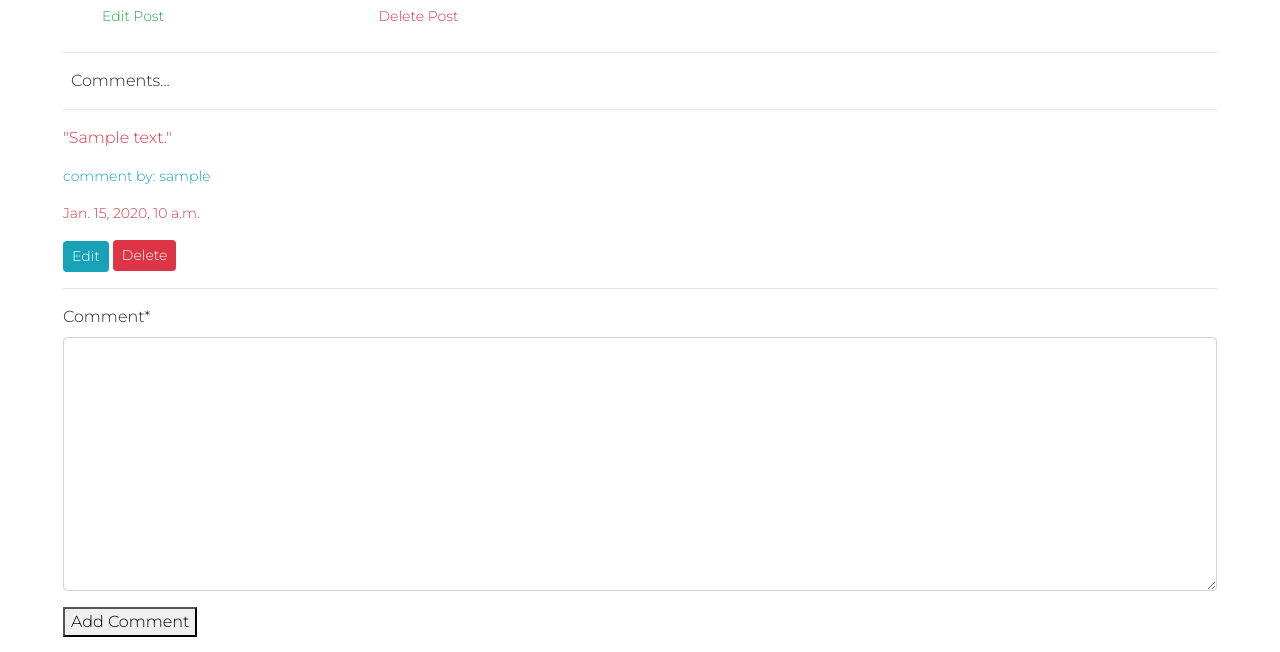
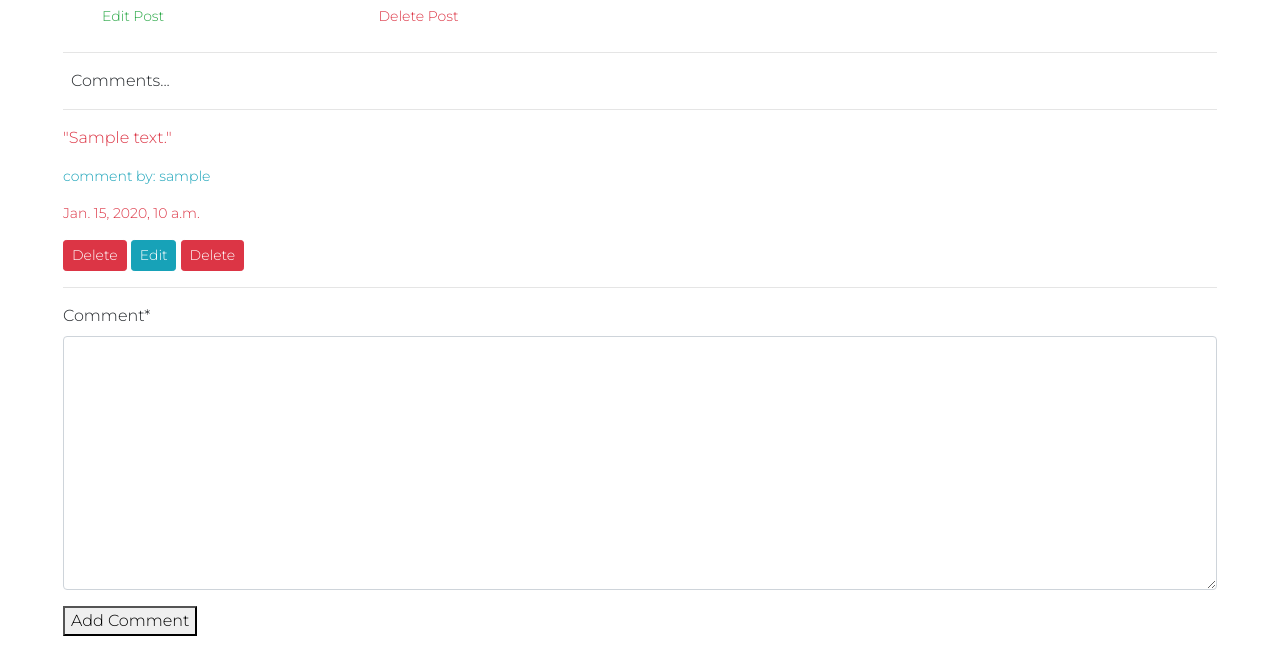
Before and after one commit to BegumDev/zafiya2, a Django app: page /blog/read_post/1 in a window 1280 px wide. Shown: the part 438-1090 px from the top of the page. Run offline with Django 3.2, Linux system fonts and the light colour scheme; a user stored in the database is signed in; tables that the repository leaves empty hold one stand-in row (values such as "Sample post"); some libraries are stand-ins or nearby versions.

Commit message:
Add security to all blog app to allow authorised users to perform CRUD funcitons on their respected post/comment.

```diff
--- a/blog/templates/blog/read_post.html
+++ b/blog/templates/blog/read_post.html
@@ -38,9 +38,12 @@
                     <p class="text-danger">"{{ x.comment }}"</p>
                     <small><p class="text-info">comment by: {{ x.comment_author }}</p></small>
                     <small><p class="text-danger">{{ x.date }}</p></small>
+                    {% if request.user.is_superuser %}
+                        <small><a class="btn btn-sm btn-danger" href="{% url 'delete_comment' x.id %}">Delete</a></small>
+                    {% endif %}
                     {% if request.user == x.comment_author %}
                         <small><a class="btn btn-sm btn-info" href="{% url 'edit_comment' x.id %}">Edit</a></small>
-                        <small></small><a class="btn btn-sm btn-danger" href="{% url 'delete_comment' x.id %}">Delete</a></small>
+                        <small><a class="btn btn-sm btn-danger" href="{% url 'delete_comment' x.id %}">Delete</a></small>
                     {% endif %}
                     <hr>
                 </div>
--- a/blog/views.py
+++ b/blog/views.py
@@ -40,6 +40,7 @@ def read_post(request, id):
 
     post = BlogPost.objects.get(id=int(id))
 
+    # create a comment
     comment_form = CommentForm()
 
     if request.method == 'POST':
@@ -63,12 +64,15 @@ def read_post(request, id):
     }
     return render(request, template, context)
 
-
 @login_required
 def create_post(request):
     """ View to create a blog post """
+    if not request.user.is_superuser:
+        messages.error(request, 'Sorry, only authorised users can do that.')
+        return redirect(reverse('view_blog'))
 
     form = BlogForm()
+    user = request.user
 
     if request.method == 'POST':
         form = BlogForm(request.POST)
@@ -92,9 +96,40 @@ def create_post(request):
     return render(request, template, context)
 
 
+# @login_required
+# def create_post(request):
+#     """ View to create a blog post """
+
+#     form = BlogForm()
+
+#     if request.method == 'POST':
+#         form = BlogForm(request.POST)
+#         if form.is_valid():
+#             data = form.save(commit=False)
+#             data.author = User(id=request.user.id)
+#             data.save()
+
+#             messages.success(request, 'Blog post successfully created')
+#             return redirect(reverse('view_blog'))
+#         else:
+#             messages.error(request, 'There was an error with the form. Please try again.')
+#     else:
+#         form = BlogForm()
+
+#     template = 'blog/create_post.html'
+#     context = {
+#           'form': form,
+#       }
+
+#     return render(request, template, context)
+
+
 @login_required
 def update_post(request, id):
     """ View to create a blog post """
+    if not request.user.is_superuser:
+        messages.error(request, 'Sorry, only authorised users can do that.')
+        return redirect(reverse('view_blog'))
 
     post = BlogPost.objects.get(id=int(id))
 
@@ -121,13 +156,57 @@ def update_post(request, id):
     return render(request, template, context)
 
 
+# @login_required
+# def update_post(request, id):
+#     """ View to create a blog post """
+
+#     post = BlogPost.objects.get(id=int(id))
+
+#     current_info = {
+#         'blog_title': post.blog_title,
+#         'content': post.content,
+#     }
+#     form = BlogForm(initial=current_info)
+
+#     if request.method == 'POST':
+#         form = BlogForm(request.POST, instance=post)
+#         if form.is_valid():
+#             form.save()
+#             messages.success(request, 'Blog post successfully updated')
+#             return redirect(reverse('view_blog'))
+#         else:
+#             messages.error(request, 'There was an error with the form. Please try again.')
+
+#     template = 'blog/update_post.html'
+#     context = {
+#           'form': form,
+#       }
+
+#     return render(request, template, context)
+
+
+
 @login_required
 def delete_post(request, id):
+    """ a view for authorised admin to delete a post """
+    if not request.user.is_superuser:
+        messages.error(request, 'Sorry, only authorised users can do that.')
+        return redirect(reverse('view_blog'))
+
     post = BlogPost.objects.get(id=int(id))
     post.delete()
     messages.success(request, 'Successfully deleted post.')
 
     return redirect(reverse('view_blog'))
+
+
+# @login_required
+# def delete_post(request, id):
+#     post = BlogPost.objects.get(id=int(id))
+#     post.delete()
+#     messages.success(request, 'Successfully deleted post.')
+
+#     return redirect(reverse('view_blog'))
 
 
 @login_required
@@ -190,13 +269,14 @@ def edit_comment(request, id):
 
 #     return render(request, template, context)
 
+
 @login_required
 def delete_comment(request, id):
     """ a view for the author of a comment to be able to delete it """
     comment = get_object_or_404(PostComment, id=int(id))
     user = request.user
 
-    if user == comment.comment_author:
+    if user == comment.comment_author or user.is_superuser:
         comment.delete()
         messages.success(request, 'Successfully deleted comment.')
     else:
```
